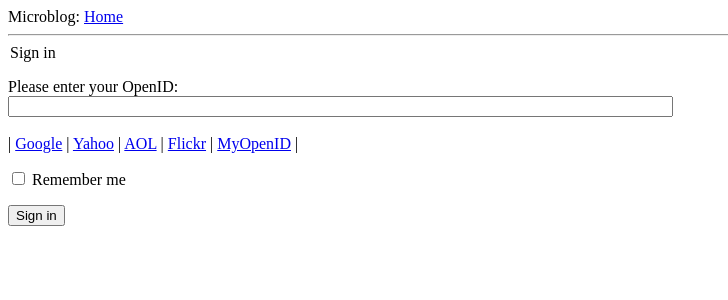
After one commit to aliismayilov/microblog, a Flask app: page /login in a window 1280 px wide. The commit adds this page. Shown: the top 300 px of the page, without its empty margins (0-728 px from the left). Run offline with Flask 2, Linux system fonts and the light colour scheme; parts of the project's set-up code (start-up, migrations or seed data) failed here and were passed over.

Commit message:
add OpenID form

```diff
--- a/app/__init__.py
+++ b/app/__init__.py
@@ -1,4 +1,6 @@
 from flask import Flask
 
 app = Flask(__name__)
+app.config.from_object('config')
+
 from app import views
--- /dev/null
+++ b/app/forms.py
@@ -0,0 +1,5 @@
+from flask.ext.wtf import Form, TextField, BooleanField, Required
+
+class LoginForm(Form):
+    openid = TextField('openid', validators=[Required()])
+    remember_me = BooleanField('remember_me', default=False)
--- a/app/templates/base.html
+++ b/app/templates/base.html
@@ -10,6 +10,16 @@
 <body>
     <div>Microblog: <a href="/index">Home</a></div>
     <hr />
+    {% with messages = get_flashed_messages() %}
+    {% if messages %}
+    <ul>
+        {% for message in messages %}
+            <li>{{ message }}</li>
+        {% endfor %}
+    </ul>
+    {% endif %}
+    {% endwith %}
+
     {% block content %}{% endblock %}
 </body>
 </html>
--- /dev/null
+++ b/app/templates/login.html
@@ -0,0 +1,34 @@
+{% extends "base.html" %}
+
+{% block content %}
+<script type="text/javascript">
+function set_openid(openid, pr) {
+    u = openid.search('<username>');
+    if (u != -1) {
+        // openid requires username
+        user = prompt('Enter your ' + pr + ' username:')
+        openid = openid.substr(0, u) + user
+    }
+    form = document.forms['login'];
+    form.elements['openid'].value = openid;
+}
+</script>
+
+
+<form action="" method="post" name="login">
+    {{ form.hidden_tag() }}
+    <legend>Sign in</legend>
+    <p>
+        Please enter your OpenID:<br />
+        {{ form.openid(size=80) }}<br />
+        {% for error in form.errors.openid %}
+        <span style="color: red;">[{{ error }}]</span>
+        {% endfor %}<br />
+        |{% for pr in providers %}
+        <a href="javascript:set_openid('{{ pr.url }}', '{{ pr.name }}');">{{ pr.name }}</a> |
+        {% endfor %}
+    </p>
+    <p>{{ form.remember_me }} Remember me</p>
+    <p><input type="submit" value="Sign in" /></p>
+</form>
+{% endblock %}
--- a/app/views.py
+++ b/app/views.py
@@ -1,5 +1,7 @@
-from flask import render_template
+from flask import render_template, flash, redirect
+
 from app import app
+from forms import LoginForm
 
 @app.route('/')
 @app.route('/index')
@@ -24,3 +26,17 @@ def index():
         user = user,
         posts = posts
     )
+
+@app.route('/login', methods=['GET', 'POST'])
+def login():
+    form = LoginForm()
+
+    if form.validate_on_submit():
+        flash('Login requested for OpenID=%s, remember_me=%s' % (form.openid.data, form.remember_me.data))
+        return redirect('/index')
+
+    return render_template("login.html",
+        title = 'Sign In',
+        form = form,
+        providers = app.config['OPENID_PROVIDERS']
+    )
```
Also changed, not shown: config.py (added, +10 -0 lines).
